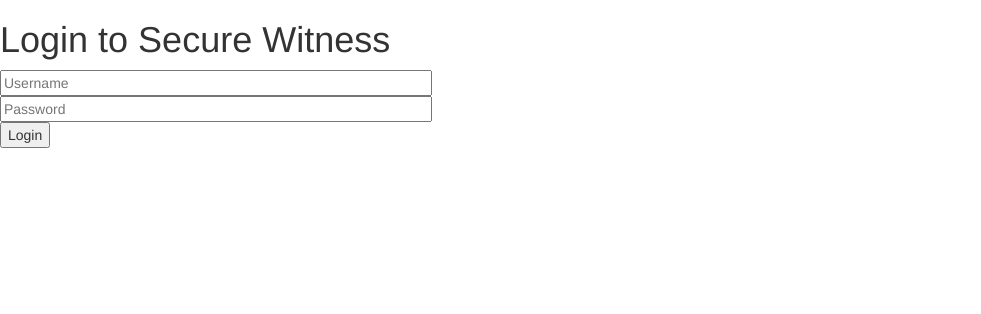
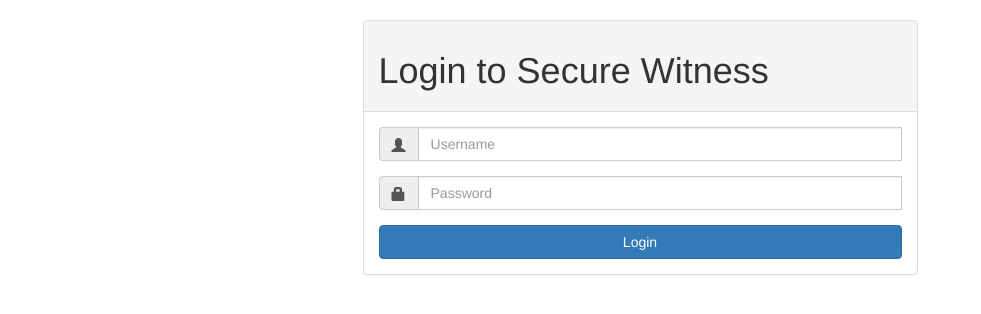
Before and after one commit to mgstigler/cs3240-s15-team19, a Django app: template secure_witness/templates/login.html in a window 1280 px wide. Shown: the part 52-366 px from the top of the page, without its empty margins (0-981 px from the left). Run offline with Django 3.2, Linux system fonts and the light colour scheme; the template is opened without the code that fills it, so the values that code supplies are empty; parts of the project's set-up code (start-up, migrations or seed data) failed here and were passed over; some libraries are stand-ins or nearby versions.

Commit message:
Added minor UI updates for the login screen

```diff
--- a/secure_witness/templates/group_edit.html
+++ b/secure_witness/templates/group_edit.html
@@ -15,11 +15,13 @@
         <input id="save_group" type="submit" value="Save" />
     </form>
 
+    {% if group.id %}
     <form id="add_user_form" action="{% url 'group-add-user' group_id=group.id %}" method="post">
         {% csrf_token %}
         <input type="text" name="username" placeholder="Username" />
         <input type="submit" value="Add User">
     </form>
+    {% endif %}
 
     <ul>
     {% for user in user_list %}
--- a/secure_witness/templates/login.html
+++ b/secure_witness/templates/login.html
@@ -2,13 +2,36 @@
 
 {% block content %}
 
-    <h1>Login to Secure Witness</h1>
-
-    <form id="login_form" method="post" action="{% url 'login' %}">
-        {% csrf_token %}
-        <input type="text" name="username" value="" placeholder="Username" size="50" /><br />
-        <input type="password" name="password" value="" placeholder="Password" size="50" /><br />
-        <input type="submit" value="Login" />
-    </form>
+    <div class="container">
+        <div class="row">
+            <div class="col-md-6 center-block" style="float: none">
+            <div class="panel panel-default">
+                <div class="panel-heading">
+                    <h1>Login to Secure Witness</h1>
+                </div>
+                <div class="panel-body">
+                    <form id="login_form" method="post" action="{% url 'login' %}">
+                        {% csrf_token %}
+                        <div class="form-group input-group col-md-12">
+                            <span class="input-group-addon" id="basic-addon1">
+                                <span class="glyphicon glyphicon-user"></span>
+                            </span>
+                            <input class="form-control" type="text" name="username" value="" placeholder="Username" size="50" aria-describedby="basic-addon1"/><br />
+                        </div>
+                        <div class="form-group input-group col-md-12">
+                            <span class="input-group-addon" id="basic-addon2">
+                                <span class="glyphicon glyphicon-lock"></span>
+                            </span>
+                            <input class="form-control" type="password" name="password" value="" placeholder="Password" size="50" aria-describedby="basic-addon2"/><br />
+                        </div>
+                        <div class="form-group">
+                            <input class="btn btn-primary col-md-12" type="submit" value="Login" />
+                        </div>
+                    </form>
+                </div>
+            </div>
+            </div>
+        </div><!-- END ROW -->
+    </div>
 
 {% endblock %}
```
